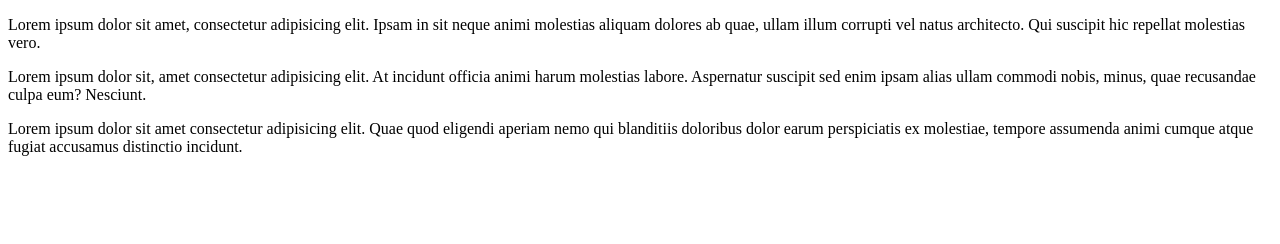
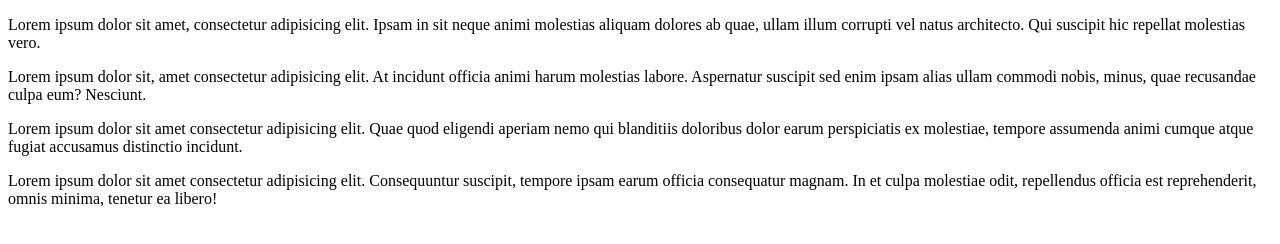
Before and after one commit to CookieK2/wsb-zajeciaPS, a plain HTML site: page index.html in a window 1280 px wide. Drawn offline with Linux system fonts and the light colour scheme.

Commit message:
dodaj tresc na stronie

```diff
--- a/index.html
+++ b/index.html
@@ -10,6 +10,7 @@
     <p>Lorem ipsum dolor sit amet, consectetur adipisicing elit. Ipsam in sit neque animi molestias aliquam dolores ab quae, ullam illum corrupti vel natus architecto. Qui suscipit hic repellat molestias vero.</p>
     <p>Lorem ipsum dolor sit, amet consectetur adipisicing elit. At incidunt officia animi harum molestias labore. Aspernatur suscipit sed enim ipsam alias ullam commodi nobis, minus, quae recusandae culpa eum? Nesciunt.</p>
     <p>Lorem ipsum dolor sit amet consectetur adipisicing elit. Quae quod eligendi aperiam nemo qui blanditiis doloribus dolor earum perspiciatis ex molestiae, tempore assumenda animi cumque atque fugiat accusamus distinctio incidunt.</p>
+    <p>Lorem ipsum dolor sit amet consectetur adipisicing elit. Consequuntur suscipit, tempore ipsam earum officia consequatur magnam. In et culpa molestiae odit, repellendus officia est reprehenderit, omnis minima, tenetur ea libero!</p>
 
 </body>
 </html>
```
